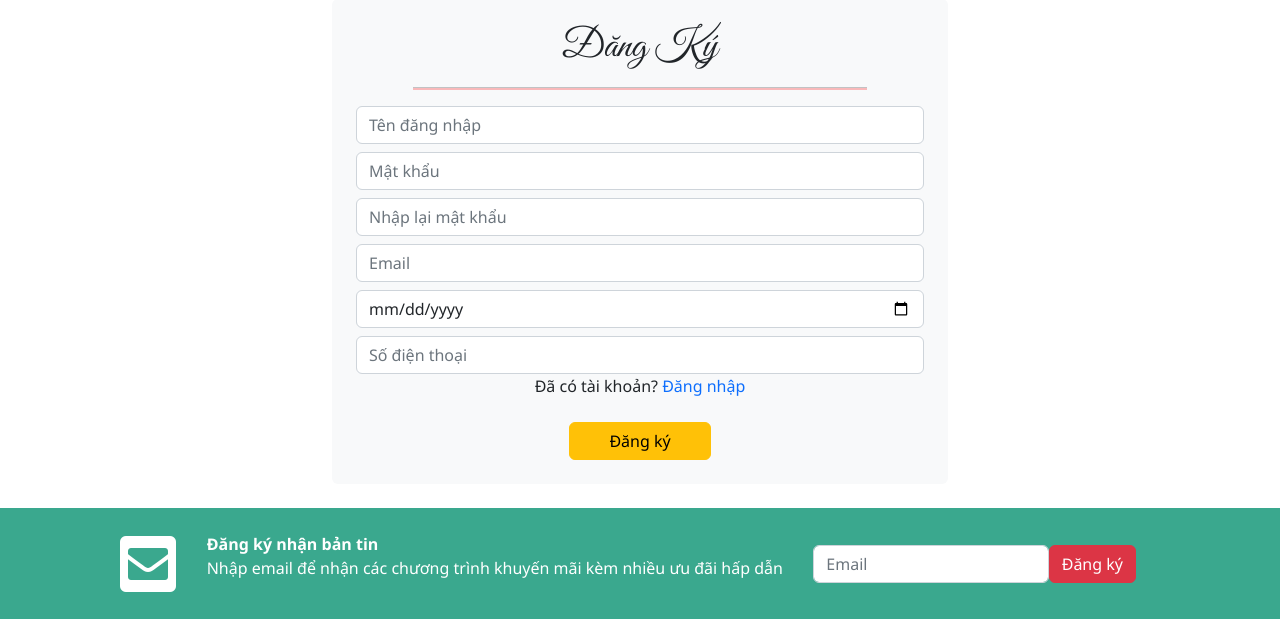
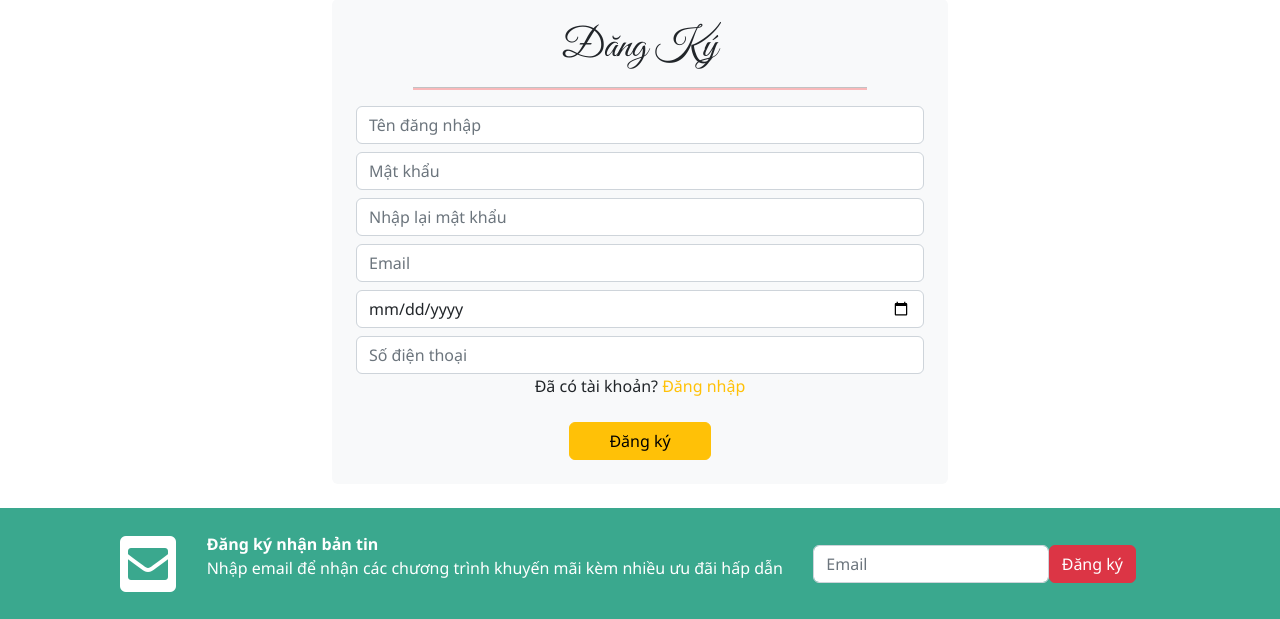
Before and after one commit to tuongkhac202/duan1_nhom9, a PHP site: template view/register.php in a window 1280 px wide. Shown: the part 121-740 px from the top of the page. Run offline with PHP 8.4, Linux system fonts and the light colour scheme; the template is opened without the code that fills it, so the values that code supplies are empty.

Commit message:
[view]register-update class

```diff
--- a/view/register.php
+++ b/view/register.php
@@ -10,7 +10,7 @@
         <input class="col form-control mt-2" type="email" name="email" required input placeholder="Email">
         <input class="col form-control mt-2" type="date" name="birth" id="" required placeholder="Ngày sinh">
         <input class="col form-control mt-2" type="text" name="phone" required input placeholder="Số điện thoại">
-        <p>Đã có tài khoản? <a class="text-decoration-none btn-warning" href="index.php?act=dn">Đăng nhập</a></p>
+        <p>Đã có tài khoản? <a class="text-decoration-none text-warning" href="index.php?act=dn">Đăng nhập</a></p>
         <button type="submit" class="btn btn-warning w-25 mt-2" name="dangky">Đăng ký </button>
     </form>
     <?php
```
